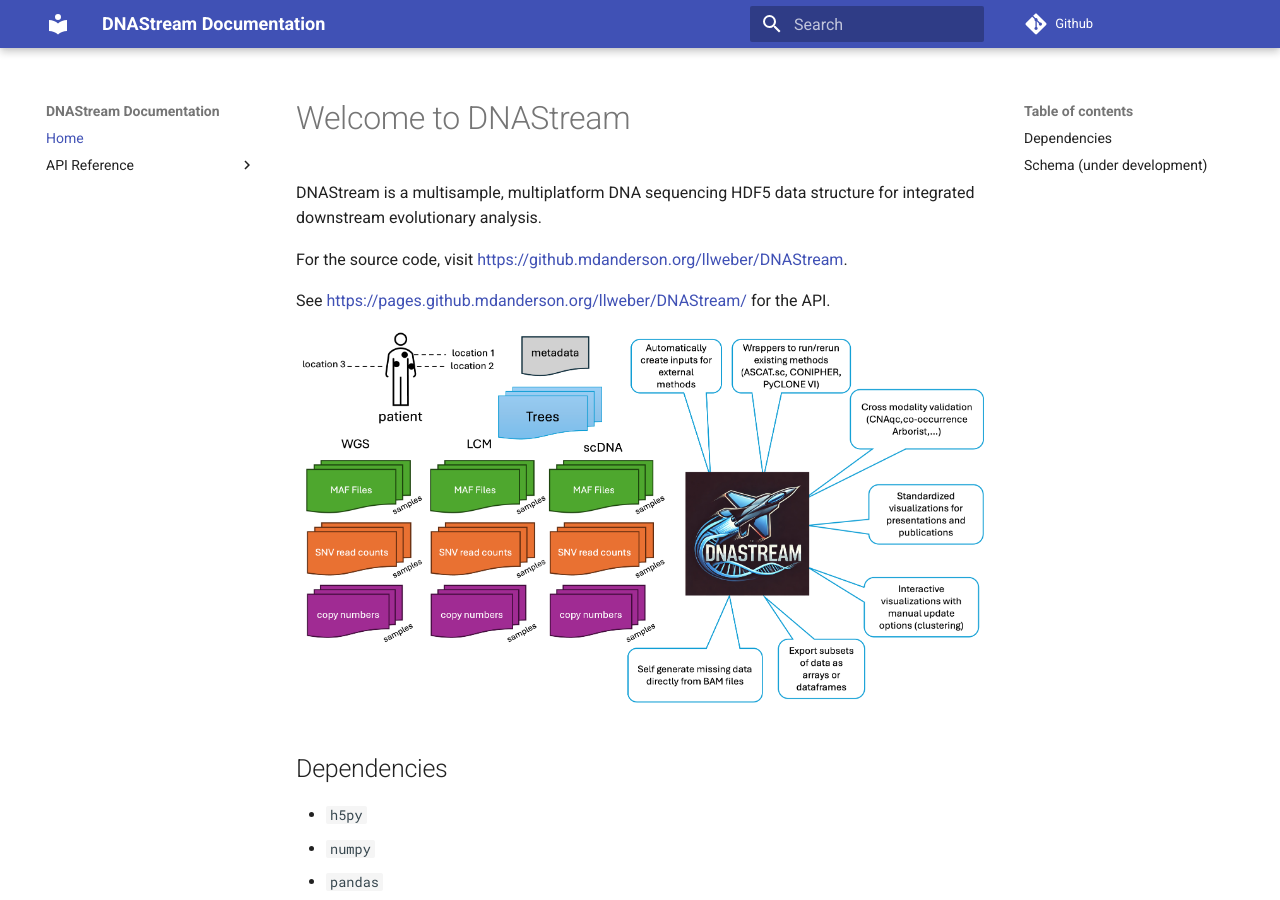
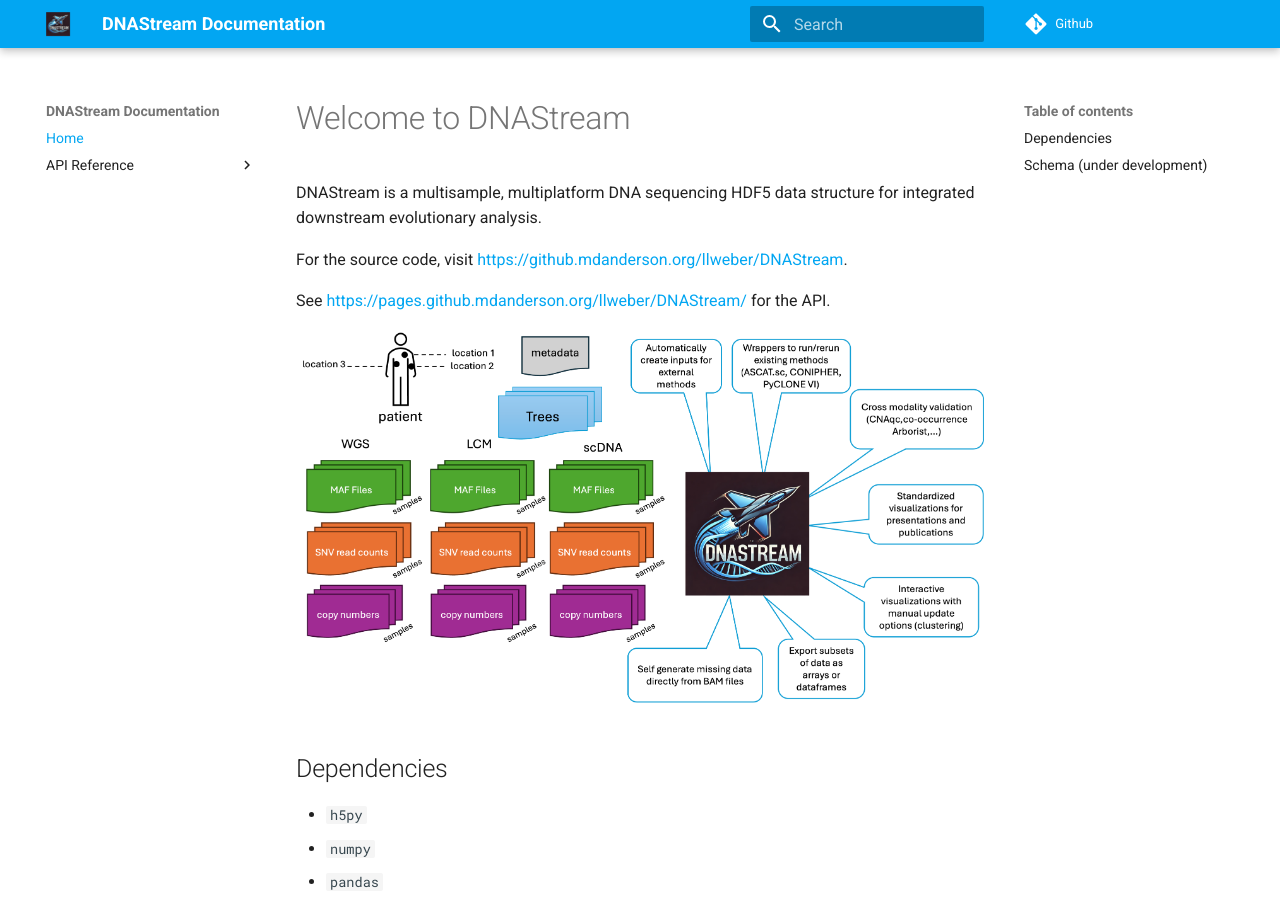
Before and after one commit to VanLoo-lab/DNAStream, an MkDocs documentation site: the page built from docs/index.md, in a window 1280 px wide and 900 px high. Built offline with MkDocs 1.6.1 and Material for MkDocs 9.7.7, drawn with Linux system fonts in a browser that asks for light colours.

Commit message:
add logo and changed color scheme

```diff
--- a/mkdocs.yml
+++ b/mkdocs.yml
@@ -2,6 +2,11 @@ site_name: DNAStream Documentation
 repo_url: https://github.mdanderson.org/llweber/DNAStream
 theme:
   name: material
+  logo: images/logo.png
+  palette:
+    - scheme: default
+      primary: light blue
+      accent: deep orange
 
 nav:
   - Home: index.md
```
Also changed, not shown: docs/images/logo.png (added).
